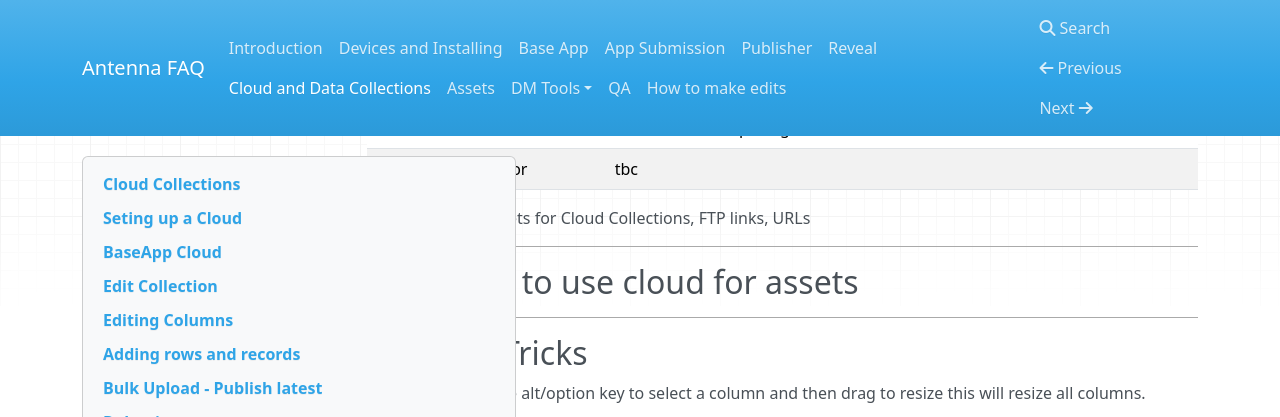
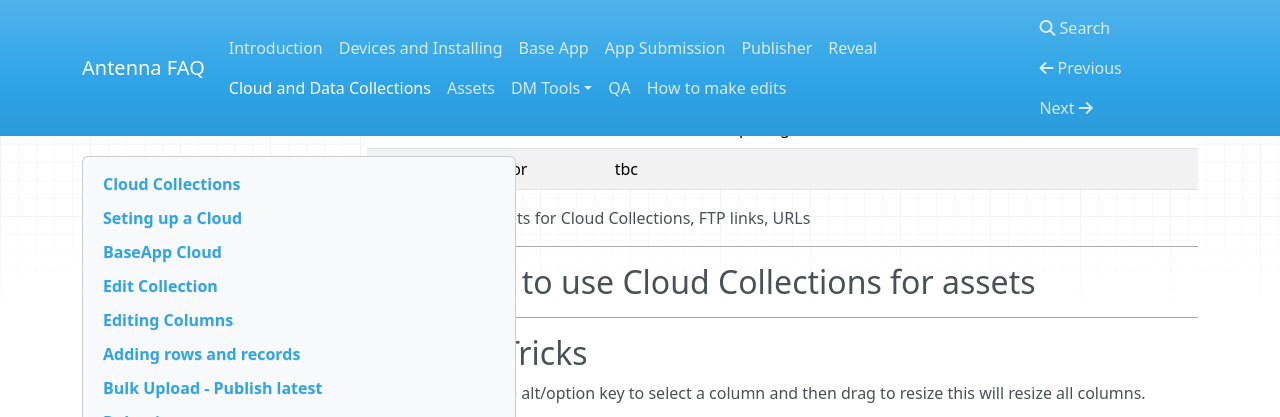
Before and after one commit to denovo/Antenna-faq, an MkDocs documentation site: the page built from docs/CloudCollectionsandData.md, in a window 1280 px wide and 900 px high, scrolled down 3803 px, cut to the strip 0-417 px from the top of the window. Built offline with MkDocs 1.6.1, drawn with Linux system fonts in a browser that asks for light colours; nearby versions of some CDN libraries; old or Windows-style settings are respelled for this version of MkDocs; some of the changed text lies outside the part shown.

Commit message:
minor title change

```diff
--- a/docs/CloudCollectionsandData.md
+++ b/docs/CloudCollectionsandData.md
@@ -155,7 +155,7 @@ See also - Data sheets for Cloud Collections, FTP links, URLs
 
 
 ----
-## When not to use cloud for assets
+## When not to use Cloud Collections for assets
 
 
 
```
